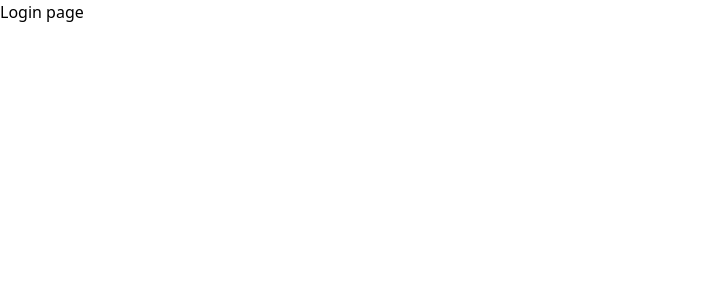
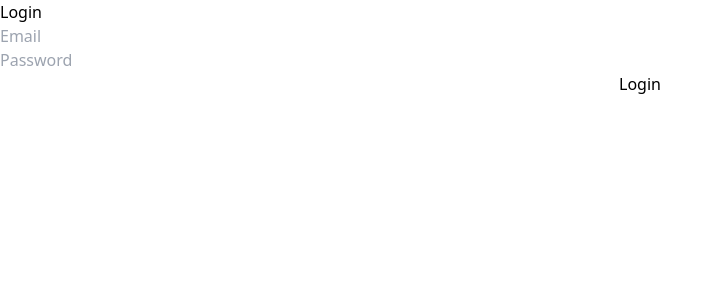
Before and after one commit to alonsohs/forest-front, a Nuxt app: page /auth/login in a window 1280 px wide. Shown: the top 300 px of the page, without its empty margins (0-722 px from the left). Built offline with nearby package versions, Linux system fonts and the light colour scheme.

Commit message:
Add function to login

```diff
--- a/pages/auth/login.vue
+++ b/pages/auth/login.vue
@@ -1,10 +1,36 @@
 <template>
-  <div>Login page</div>
+  <div class="">
+    <span>Login</span>
+    <form @submit.prevent="userLogin" class="flex flex-col">
+      <input v-model="email" placeholder="Email">
+      <input v-model="password" placeholder="Password">
+      <button type="submit">Login</button>
+    </form>
+  </div>
 </template>
 
 <script>
+
 export default {
-
+  components: {},
+  data() {
+    return {
+      email: '',
+      password: ''
+    }
+  },
+  methods: {
+    userLogin() {
+      this.$auth.loginWith('local', {
+        data: {
+          email: this.email,
+          password: this.password
+        }
+      })
+        .then(res => console.log('Exitooooo', res))
+        .catch(err => console.log(err))
+    },
+  },
 }
 </script>
 
```
